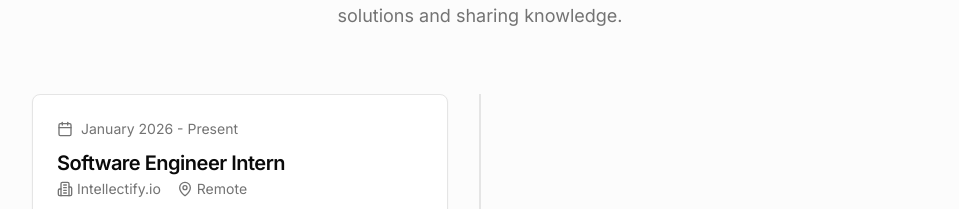
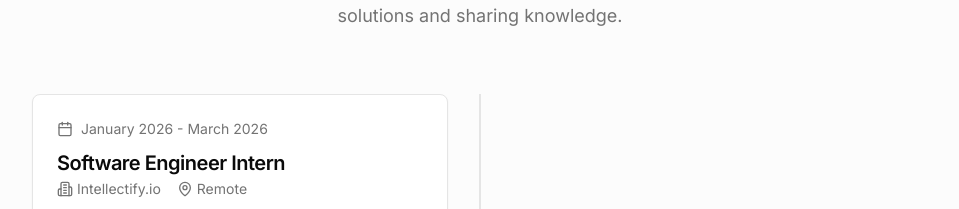
Before and after one commit to AdnanJayed24/my_portfolio, a Next.js app: page / in a window 1280 px wide. Shown: the part 962-1171 px from the top of the page, without its empty margins (160-1119 px from the left). Built offline with nearby package versions, Linux system fonts and the light colour scheme.

Commit message:
intellectify done

```diff
--- a/components/sections/experience-section.tsx
+++ b/components/sections/experience-section.tsx
@@ -11,7 +11,7 @@ const experiences = [
     company: "Intellectify.io",
     position: "Software Engineer Intern",
     location: "Remote",
-    duration: "January 2026 - Present",
+    duration: "January 2026 - March 2026",
     description:
       "Developed and maintained frontend interfaces using React Native, ensuring responsive and user-friendly design.",
     achievements: [
```
